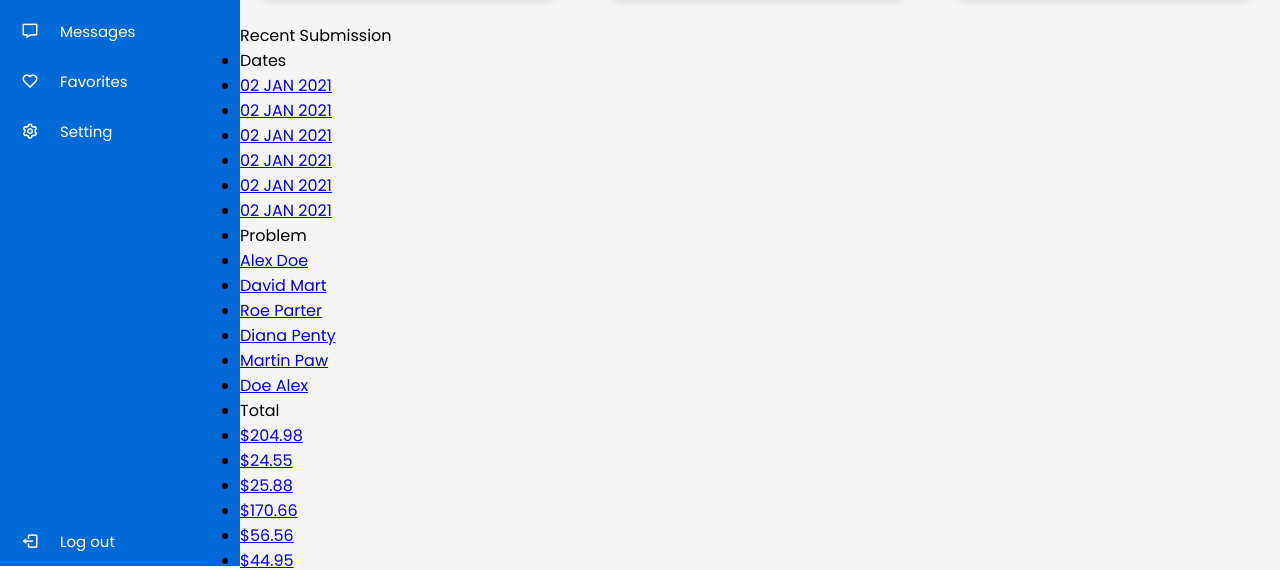
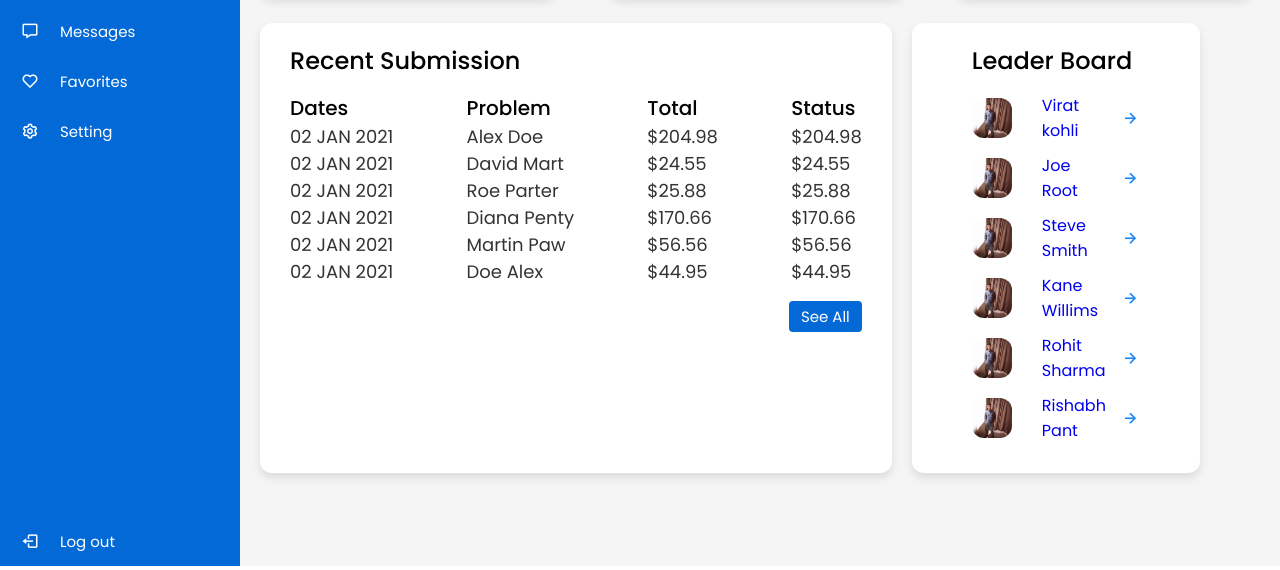
Before and after one commit to mayank2101/dashboard, a plain HTML site: page index.html in a window 1280 px wide. Shown: the part 234-804 px from the top of the page. Drawn offline with nearby package versions, Linux system fonts and the light colour scheme.

Commit message:
Update style.css

```diff
--- a/style.css
+++ b/style.css
@@ -176,6 +176,7 @@ nav .theme i {
   min-width: 190px;
   padding: 0 15px 0 2px;
   margin-right: 250px;
+  cursor: pointer;
 }
 nav .profile-details img {
   height: 40px;
@@ -196,12 +197,11 @@ nav .profile-details i {
   color: #0369d6;
 }
 
-.home-section .home-content{
+.home-section .home-content {
   position: relative;
   padding-top: 104px;
 }
-.home-content .overview-boxes{
-
+.home-content .overview-boxes {
   display: flex;
   align-items: center;
   justify-content: space-between;
@@ -210,8 +210,7 @@ nav .profile-details i {
   margin-bottom: 26px;
 }
 
-.overview-boxes .box{
-
+.overview-boxes .box {
   display: flex;
   align-items: center;
   justify-content: center;
@@ -219,23 +218,23 @@ nav .profile-details i {
   background: #fff;
   padding: 15px 14px;
   border-radius: 12px;
-  box-shadow: 0 5px 10px rgba(0,0,0,0.1);
+  box-shadow: 0 5px 10px rgba(0, 0, 0, 0.1);
 }
-.overview-boxes .box-topic{
+.overview-boxes .box-topic {
   font-size: 20px;
   font-weight: 500;
 }
-.home-content .box .number{
+.home-content .box .number {
   display: inline-block;
   font-size: 35px;
   margin-top: -6px;
   font-weight: 500;
 }
-.home-content .box .indicator{
+.home-content .box .indicator {
   display: flex;
   align-items: center;
 }
-.home-content .box .indicator i{
+.home-content .box .indicator i {
   height: 20px;
   width: 20px;
   background: #fff;
@@ -246,33 +245,131 @@ nav .profile-details i {
   font-size: 20px;
   margin-right: 5px;
 }
-.home-content .box .indicator .text{
+.home-content .box .indicator .text {
   font-size: 13px;
 }
-.home-content .box .bx-upload , .bxl-quora , .bx-dollar{
+.home-content .box .bx-upload,
+.bxl-quora,
+.bx-dollar {
   display: inline-block;
   font-size: 82px;
   height: 50px;
   width: 50px;
   background: #fff;
-  line-height: 50px ;
+  line-height: 50px;
   text-align: center;
   color: #66b0ff;
   border-radius: 2px;
   margin: 15px 0px 0px 6px;
 }
-.home-content .bxl-quora , .bx-dollar{
+.home-content .bxl-quora,
+.bx-dollar {
   margin-bottom: 37px;
   margin-right: 22px;
 }
-.overview-boxes .bor{
-
+.overview-boxes .bor {
   margin-right: 0%;
-
 }
 
-.overview-boxes .bor2{
+.overview-boxes .bor2 {
+  margin-right: 20%;
+}
 
-  margin-right: 20%;
+/* Recent submission boxes css here */
 
+.home-content .sales-boxes {
+  display: flex;
+  justify-content: space-between;
 }
+
+.home-content .sales-boxes .recent-sales {
+  width: 51%;
+  background: #fff;
+  padding: 20px 30px;
+  margin: 0 20px;
+  border-radius: 12px;
+  box-shadow: 0 5px 10px rgba(0, 0, 0, 0.1);
+}
+.home-content .sales-boxes .sales-details {
+  display: flex;
+  align-items: center;
+  justify-content: space-between;
+}
+.sales-boxes .box .title {
+  font-size: 24px;
+  font-weight: 500;
+  margin-bottom: 15px;
+}
+.sales-boxes .sales-details li.topic {
+  font-size: 20px;
+  font-weight: 500;
+}
+.sales-boxes .sales-details li a {
+  font-size: 18px;
+  color: #333;
+  font-weight: 400;
+  text-decoration: none;
+}
+
+li {
+  list-style: none;
+}
+.sales-boxes .box .button {
+  width: 100%;
+  display: flex;
+  justify-content: flex-end;
+}
+.sales-boxes .box .button a {
+  color: #fff;
+  background: #0369d6;
+  padding: 4px 12px;
+  font-size: 15px;
+  font-weight: 400;
+  border-radius: 4px;
+  text-decoration: none;
+  transition: all 0.3 ease;
+  margin-top: 16px;
+}
+.sales-boxes .box .button a:hover {
+  background: #2289f7;
+}
+
+.home-content .sales-boxes .top-sales {
+  width: 23%;
+  background: #fff;
+  padding: 20px 60px;
+
+  margin: 0 320px 0 0;
+  border-radius: 12px;
+  box-shadow: 0 5px 10px rgba(0, 0, 0, 0.1);
+}
+.sales-boxes .top-sales li {
+  display: flex;
+  align-items: center;
+  justify-content: space-between;
+  margin: 10px 0;
+}
+.sales-boxes .top-sales li a img {
+  height: 40px;
+  width: 40px;
+  object-fit: cover;
+  border-radius: 12px;
+  margin-right: 30px;
+  background: #333;
+}
+
+.sales-boxes .top-sales li a {
+  display: flex;
+  align-items: center;
+  text-decoration: none;
+}
+.sales-boxes .top-sales li.product {
+  font-size: 17px;
+  font-weight: 400;
+  color: #333;
+}
+.bx-right-arrow-alt{
+  margin-left: 10px;
+  font-size: 20px;
+  color: #2289f7;
+}
```
